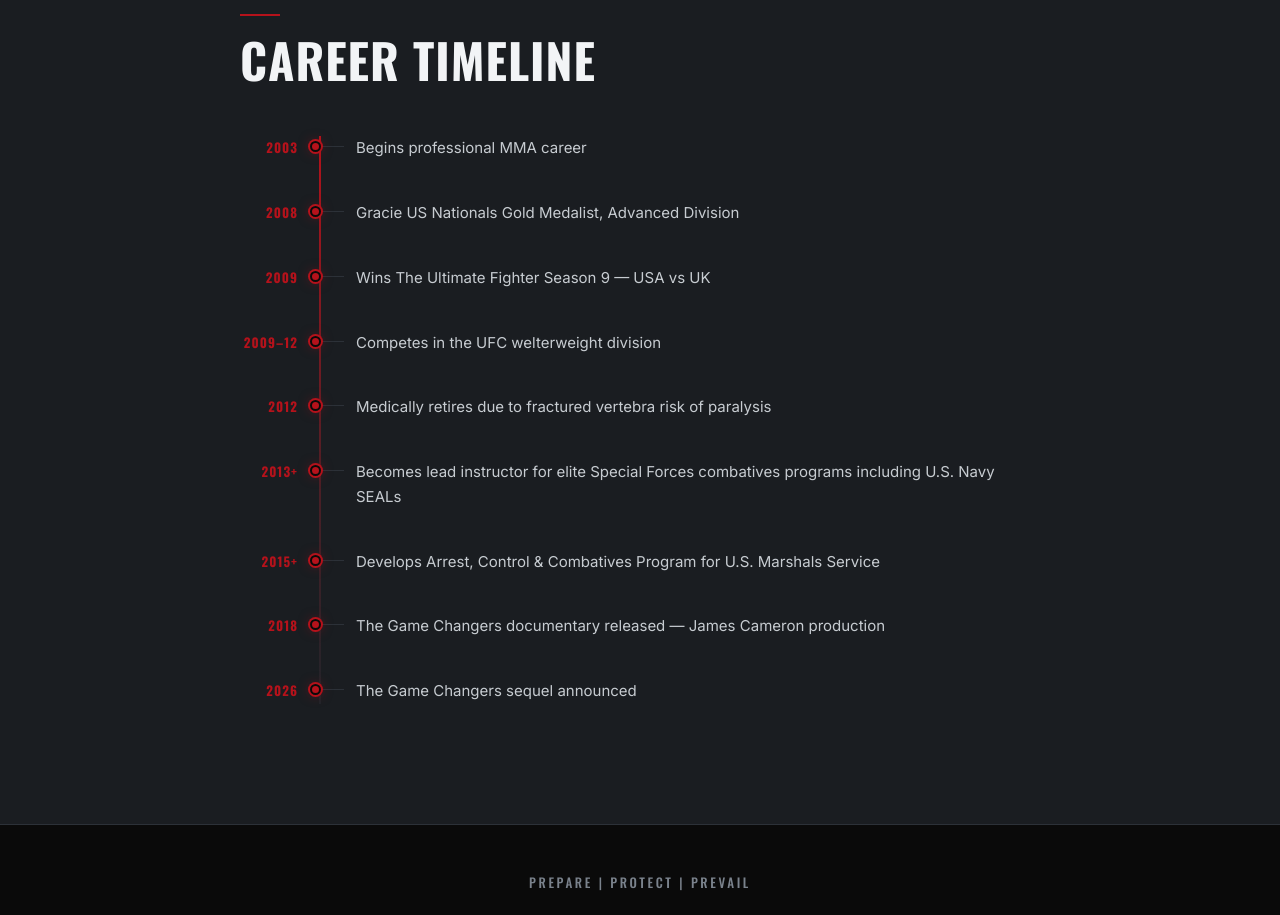
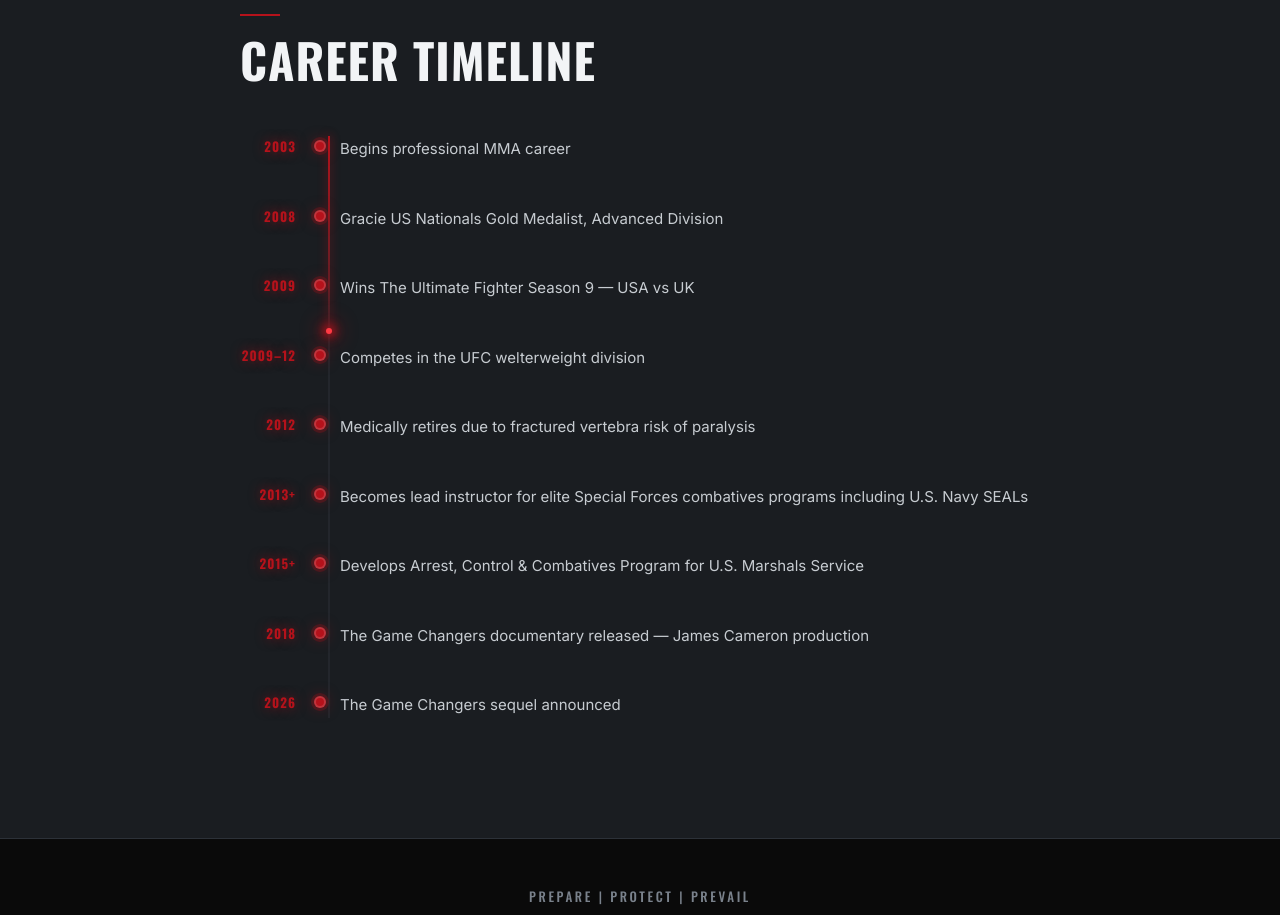
Before and after one commit to rolandoluxor/fightsecrets-web, a Next.js app: page /about in a window 1280 px wide. Shown: the part 2080-2995 px from the top of the page. Built offline with nearby package versions, Linux system fonts and the light colour scheme.

Commit message:
feat: scroll-driven timeline — live line draw, radar ping dots, clip-path text wipe

```diff
--- a/src/components/TimelineSection.tsx
+++ b/src/components/TimelineSection.tsx
@@ -1,5 +1,5 @@
 "use client";
-import { useEffect, useRef, useState } from "react";
+import { useEffect, useRef, useState, useCallback } from "react";
 
 const timeline = [
   { year: "2003",    event: "Begins professional MMA career" },
@@ -13,188 +13,241 @@ const timeline = [
   { year: "2026",    event: "The Game Changers sequel announced" },
 ];
 
-function TimelineItem({
-  year,
-  event,
-  index,
-}: {
-  year: string;
-  event: string;
-  index: number;
-}) {
-  const ref = useRef<HTMLDivElement>(null);
-  const [visible, setVisible] = useState(false);
+export default function TimelineSection() {
+  const sectionRef   = useRef<HTMLDivElement>(null);
+  const lineTrackRef = useRef<HTMLDivElement>(null);
+  const dotRefs      = useRef<(HTMLSpanElement | null)[]>([]);
+  const [lineH,      setLineH]      = useState(0);          // px drawn so far
+  const [activated,  setActivated]  = useState<boolean[]>(Array(timeline.length).fill(false));
+  const [pinging,    setPinging]    = useState<boolean[]>(Array(timeline.length).fill(false));
+  const totalH = useRef(0);
+
+  const onScroll = useCallback(() => {
+    const section = sectionRef.current;
+    const track   = lineTrackRef.current;
+    if (!section || !track) return;
+
+    const sectionTop    = section.getBoundingClientRect().top + window.scrollY;
+    const sectionHeight = section.offsetHeight;
+    const viewportH     = window.innerHeight;
+
+    // How far the "reading line" (viewport center) has travelled through the section
+    const scrolled  = window.scrollY + viewportH * 0.7 - sectionTop;
+    const progress  = Math.min(Math.max(scrolled / sectionHeight, 0), 1);
+    const trackH    = totalH.current || track.offsetHeight;
+    totalH.current  = trackH;
+    const drawn     = progress * trackH;
+    setLineH(drawn);
+
+    // Activate each dot when the line reaches it
+    const trackTop = track.getBoundingClientRect().top + window.scrollY;
+    setActivated(prev => {
+      const next = [...prev];
+      dotRefs.current.forEach((dot, i) => {
+        if (!dot) return;
+        const dotTop = dot.getBoundingClientRect().top + window.scrollY - trackTop;
+        if (drawn >= dotTop && !next[i]) {
+          next[i] = true;
+          // Trigger ping — clear after 1.8s
+          setTimeout(() => {
+            setPinging(p => { const n = [...p]; n[i] = true;  return n; });
+          }, 0);
+          setTimeout(() => {
+            setPinging(p => { const n = [...p]; n[i] = false; return n; });
+          }, 1800);
+        }
+      });
+      return next;
+    });
+  }, []);
 
   useEffect(() => {
-    const el = ref.current;
-    if (!el) return;
-    const observer = new IntersectionObserver(
-      ([entry]) => { if (entry.isIntersecting) { setVisible(true); observer.disconnect(); } },
-      { threshold: 0.25 }
-    );
-    observer.observe(el);
-    return () => observer.disconnect();
-  }, []);
-
-  const delay = `${index * 90}ms`;
+    window.addEventListener("scroll", onScroll, { passive: true });
+    onScroll(); // run on mount
+    return () => window.removeEventListener("scroll", onScroll);
+  }, [onScroll]);
 
   return (
+    <>
+      <div ref={sectionRef} style={{ position: "relative" }}>
+        {/* ── Line track ── */}
         <div
-      ref={ref}
+          ref={lineTrackRef}
+          style={{ position: "absolute", left: "88px", top: 0, bottom: 0, width: "2px", zIndex: 0 }}
+        >
+          {/* Ghost track */}
+          <div style={{ position: "absolute", inset: 0, background: "rgba(44,49,56,0.5)" }} />
+          {/* Animated fill */}
+          <div
+            style={{
+              position: "absolute",
+              top: 0,
+              left: 0,
+              right: 0,
+              height: `${lineH}px`,
+              background: "linear-gradient(to bottom, #B5121B 0%, rgba(181,18,27,0.4) 80%, rgba(181,18,27,0.1) 100%)",
+              boxShadow: lineH > 0 ? "0 0 10px 1px rgba(181,18,27,0.4)" : "none",
+              transition: "box-shadow 0.3s ease",
+            }}
+          />
+          {/* Glowing tip */}
+          {lineH > 4 && (
+            <div
+              style={{
+                position: "absolute",
+                top: `${lineH - 4}px`,
+                left: "50%",
+                transform: "translateX(-50%)",
+                width: "6px",
+                height: "6px",
+                borderRadius: "50%",
+                background: "#ff3a44",
+                boxShadow: "0 0 10px 4px rgba(181,18,27,0.8), 0 0 20px 8px rgba(181,18,27,0.3)",
+              }}
+            />
+          )}
+        </div>
+
+        {/* ── Items ── */}
+        {timeline.map((t, i) => (
+          <div
+            key={t.year}
             style={{
               display: "flex",
-        gap: "0",
               alignItems: "flex-start",
-        marginBottom: index < timeline.length - 1 ? "0" : "0",
+              marginBottom: i < timeline.length - 1 ? "44px" : 0,
               position: "relative",
+              zIndex: 1,
             }}
           >
-      {/* Year + dot column */}
+            {/* Year column */}
             <div
               style={{
                 width: "80px",
                 flexShrink: 0,
                 textAlign: "right",
-          paddingRight: "0",
+                paddingRight: "24px",
+                paddingTop: "1px",
                 position: "relative",
-          paddingTop: "2px",
               }}
             >
-        {/* Year label */}
               <span
                 style={{
                   fontFamily: "'Oswald', sans-serif",
                   fontSize: "13px",
                   fontWeight: 700,
-            color: "#B5121B",
                   letterSpacing: "0.08em",
                   display: "block",
-            paddingRight: "22px",
-            opacity: visible ? 1 : 0,
-            transform: visible ? "translateX(0)" : "translateX(-16px)",
-            transition: `opacity 0.5s ease ${delay}, transform 0.5s ease ${delay}`,
+                  opacity: activated[i] ? 1 : 0,
+                  transform: activated[i] ? "translateX(0)" : "translateX(-12px)",
+                  transition: "opacity 0.4s ease, transform 0.4s ease",
+                  color: activated[i] ? "#B5121B" : "#7A828C",
+                  textShadow: activated[i] ? "0 0 12px rgba(181,18,27,0.6)" : "none",
                 }}
               >
-          {year}
+                {t.year}
               </span>
 
-        {/* Dot */}
+              {/* Dot + radar rings */}
+              <span
+                ref={el => { dotRefs.current[i] = el; }}
+                style={{
+                  position: "absolute",
+                  right: "-6px",
+                  top: "4px",
+                  width: "12px",
+                  height: "12px",
+                  display: "flex",
+                  alignItems: "center",
+                  justifyContent: "center",
+                }}
+              >
+                {/* Radar ping rings — only when pinging */}
+                {pinging[i] && (
+                  <>
+                    <span className="radar-ring radar-ring-1" />
+                    <span className="radar-ring radar-ring-2" />
+                    <span className="radar-ring radar-ring-3" />
+                  </>
+                )}
+                {/* Core dot */}
                 <span
                   style={{
-            position: "absolute",
-            right: "-1px",
-            top: "5px",
-            width: "11px",
-            height: "11px",
+                    display: "block",
+                    width: "12px",
+                    height: "12px",
                     borderRadius: "50%",
-            background: visible ? "#B5121B" : "transparent",
-            border: visible ? "2px solid #0A0A0A" : "2px solid #2C3138",
-            boxShadow: visible ? "0 0 0 2px #B5121B, 0 0 12px rgba(181,18,27,0.5)" : "none",
-            transform: visible ? "scale(1)" : "scale(0)",
-            transition: `transform 0.4s cubic-bezier(0.34,1.56,0.64,1) ${delay},
-                         background 0.3s ease ${delay},
-                         box-shadow 0.4s ease ${delay},
-                         border-color 0.3s ease ${delay}`,
+                    background: activated[i] ? "#B5121B" : "#2C3138",
+                    border: activated[i] ? "2px solid rgba(255,255,255,0.15)" : "2px solid #2C3138",
+                    boxShadow: activated[i] ? "0 0 0 3px rgba(181,18,27,0.25), 0 0 14px rgba(181,18,27,0.5)" : "none",
+                    transform: activated[i] ? "scale(1)" : "scale(0.4)",
+                    transition: "transform 0.45s cubic-bezier(0.34,1.56,0.64,1), background 0.3s ease, box-shadow 0.4s ease",
+                    position: "relative",
                     zIndex: 2,
                   }}
                 />
+              </span>
             </div>
 
-      {/* Connector line segment */}
-      <div style={{ width: "24px", flexShrink: 0, position: "relative" }}>
-        {/* Horizontal tick from dot to content */}
-        <div
-          style={{
-            position: "absolute",
-            top: "10px",
-            left: "0",
-            right: "0",
-            height: "1px",
-            background: "#2C3138",
-            transformOrigin: "left",
-            transform: visible ? "scaleX(1)" : "scaleX(0)",
-            transition: `transform 0.35s ease ${delay}`,
-          }}
-        />
-      </div>
-
-      {/* Event content card */}
+            {/* Event text — clip-path wipe reveal */}
             <div
               style={{
                 flex: 1,
-          paddingBottom: index < timeline.length - 1 ? "40px" : "0",
-          paddingLeft: "12px",
-          opacity: visible ? 1 : 0,
-          transform: visible ? "translateX(0)" : "translateX(-20px)",
-          transition: `opacity 0.55s ease ${String(parseInt(delay) + 60)}ms,
-                       transform 0.55s ease ${String(parseInt(delay) + 60)}ms`,
+                paddingLeft: "20px",
+                paddingTop: "0px",
+                overflow: "hidden",
               }}
             >
               <p
                 style={{
                   fontFamily: "'Inter', sans-serif",
                   fontSize: "15px",
-            color: "#C7CCD1",
-            lineHeight: "1.65",
-            paddingTop: "0px",
+                  color: activated[i] ? "#C7CCD1" : "#4A5059",
+                  lineHeight: "1.7",
+                  clipPath: activated[i] ? "inset(0 0% 0 0)" : "inset(0 100% 0 0)",
+                  transition: `clip-path 0.6s cubic-bezier(0.22,1,0.36,1) ${activated[i] ? "0.15s" : "0s"},
+                               color 0.4s ease`,
+                  willChange: "clip-path",
                 }}
               >
-          {event}
+                {t.event}
               </p>
             </div>
           </div>
+        ))}
+      </div>
+
+      <style>{`
+        .radar-ring {
+          position: absolute;
+          border-radius: 50%;
+          border: 1.5px solid rgba(181,18,27,0.7);
+          top: 50%;
+          left: 50%;
+          transform: translate(-50%, -50%) scale(0);
+          pointer-events: none;
+        }
+        .radar-ring-1 {
+          width: 24px; height: 24px;
+          animation: radarPing 1.4s ease-out forwards;
+        }
+        .radar-ring-2 {
+          width: 36px; height: 36px;
+          animation: radarPing 1.4s ease-out 0.2s forwards;
+        }
+        .radar-ring-3 {
+          width: 52px; height: 52px;
+          animation: radarPing 1.4s ease-out 0.4s forwards;
+        }
+        @keyframes radarPing {
+          0%   { transform: translate(-50%,-50%) scale(0); opacity: 0.9; }
+          70%  { opacity: 0.3; }
+          100% { transform: translate(-50%,-50%) scale(1); opacity: 0; }
+        }
+        @media (prefers-reduced-motion: reduce) {
+          .radar-ring { display: none; }
+        }
+      `}</style>
+    </>
   );
 }
-
-export default function TimelineSection() {
-  const lineRef = useRef<HTMLDivElement>(null);
-  const [lineVisible, setLineVisible] = useState(false);
-
-  useEffect(() => {
-    const el = lineRef.current;
-    if (!el) return;
-    const observer = new IntersectionObserver(
-      ([entry]) => { if (entry.isIntersecting) { setLineVisible(true); observer.disconnect(); } },
-      { threshold: 0.05 }
-    );
-    observer.observe(el);
-    return () => observer.disconnect();
-  }, []);
-
-  return (
-    <div style={{ position: "relative" }} ref={lineRef}>
-      {/* Vertical line that draws downward */}
-      <div
-        style={{
-          position: "absolute",
-          left: "79px",
-          top: 0,
-          bottom: 0,
-          width: "2px",
-          background: "linear-gradient(to bottom, #B5121B 0%, rgba(181,18,27,0.3) 60%, transparent 100%)",
-          transformOrigin: "top",
-          transform: lineVisible ? "scaleY(1)" : "scaleY(0)",
-          transition: "transform 1.6s cubic-bezier(0.25, 0.46, 0.45, 0.94) 0.1s",
-          zIndex: 1,
-        }}
-      />
-
-      {/* Static grey track behind */}
-      <div
-        style={{
-          position: "absolute",
-          left: "79px",
-          top: 0,
-          bottom: 0,
-          width: "2px",
-          background: "#2C3138",
-          opacity: 0.4,
-        }}
-      />
-
-      {timeline.map((t, i) => (
-        <TimelineItem key={t.year} year={t.year} event={t.event} index={i} />
-      ))}
-    </div>
-  );
-}
```
Lines whose indentation alone changed are shown as unchanged.
